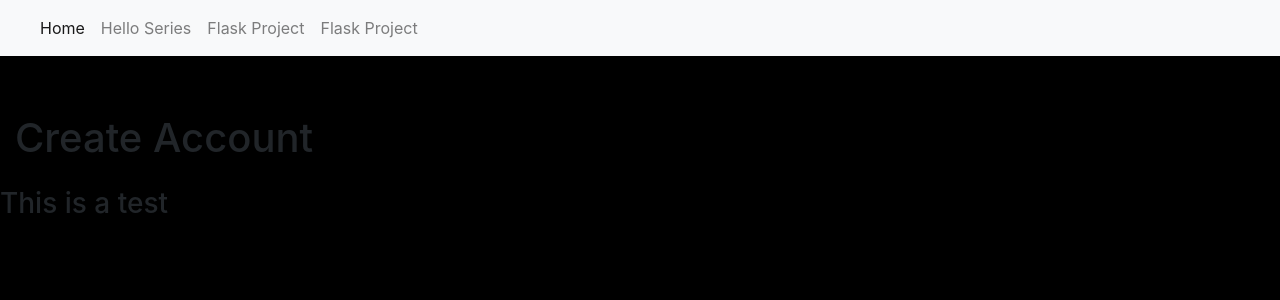
After one commit to NoahPidding/Portfolioflask, a Flask app: template templates/signup.html in a window 1280 px wide. The commit adds this page. Shown: the top 300 px of the page. Run offline with Flask 2, Linux system fonts and the light colour scheme; the template is opened without the code that fills it, so the values that code supplies are empty; some libraries are stand-ins or nearby versions.

Commit message:
Add sign up page

```diff
--- a/main.py
+++ b/main.py
@@ -2,8 +2,10 @@
 
 # https://flask.palletsprojects.com/en/1.1.x/api/
 from flask import Flask, render_template
+
 # create a Flask instance
 app = Flask(__name__)
+
 
 # connects default URL of server to render home.html
 
@@ -12,12 +14,14 @@
 def home_route():
     return render_template("home.html", projects=data.setup())
 
+
 # connects /hello path of server to render hello.html
 
 
 @app.route('/hello/')
 def hello_route():
     return render_template("hello.html", projects=data.setup())
+
 
 # connects /flask path of server to render flask.html
 
@@ -32,6 +36,11 @@
     return render_template("playlist.html", datalist=data.playlist())
 
 
+@app.route('/signup/')
+def playlist_route():
+    return render_template("signup.html", datalist=data.playlist())
+
+
 if __name__ == "__main__":
     # runs the application on the repl development server
     app.run(port='3000', host='127.0.0.1')
--- a/templates/base.html
+++ b/templates/base.html
@@ -53,10 +53,10 @@
       </button>
       <div class="collapse navbar-collapse" id="navbarNavAltMarkup">
         <div class="navbar-nav">
-          <a class="nav-link active" href="/">Home <span class="sr-only">(current)</span></a>
-          <a class="nav-link" href="/hello">Hello Series</a>
-          <a class="nav-link" href="/flask">Flask Project</a>
-          <a class="nav-link disabled" href="#" tabindex="-1" aria-disabled="true">Disabled</a>
+            <a class="nav-link active" href="/">Home <span class="sr-only">(current)</span></a>
+            <a class="nav-link" href="/hello">Hello Series</a>
+            <a class="nav-link" href="/flask">Flask Project</a>
+            <a class="nav-link" href="/signup">Flask Project</a>
         </div>
       </div>
     </nav>
@@ -67,7 +67,7 @@
         <div class="col-2" style="text-align: right; color: white">
           {% block info %}
           <!-- notice jinja style variables used in href's -->
-            <a <h5>{{name}}</h5></a>
+            <h5>{{name}}</h5>
           {% endblock %}
         </div>
       </div>
@@ -105,7 +105,6 @@
           </div>
 
         </div>
-    </div>
 <h3> This is a test </h3>
 
   </body>
--- /dev/null
+++ b/templates/signup.html
@@ -0,0 +1,10 @@
+{% extends "base.html" %}
+
+{% block head %}
+<title>{{name}}| Home </title>
+{% endblock %}
+
+{% block header %}
+<h1>Create Account</h1>
+
+{% endblock %}
```
